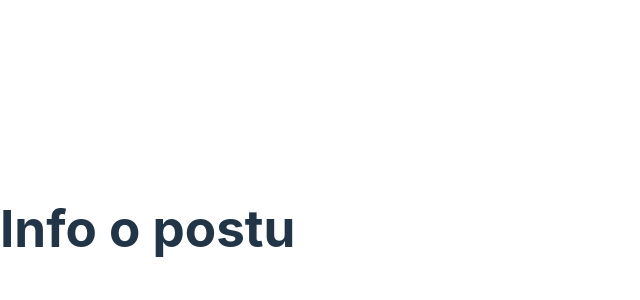
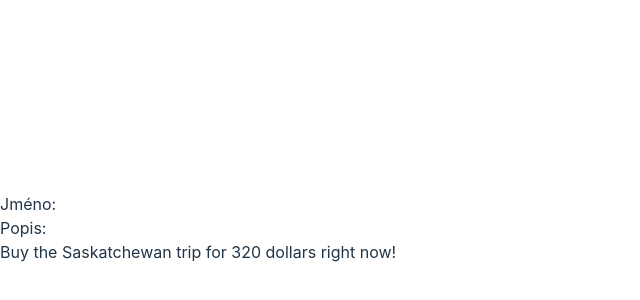
Before and after one commit to LateThen/horsebazar, a React (Vite) app in the folder bazarapp/: page /seepost in a window 1280 px wide. Shown: the part 172-472 px from the top of the page, without its empty margins (0-640 px from the left). Built offline with nearby package versions, Linux system fonts and the light colour scheme.

Commit message:
See post halfly done

```diff
--- a/bazarapp/src/pages/SeePost/SeePost.jsx
+++ b/bazarapp/src/pages/SeePost/SeePost.jsx
@@ -1,7 +1,21 @@
+import "SeePost.css"
 export default function SeePost(){
     return(
         <>
-        <h1>Info o postu</h1>
+        <div className="seepost-namecontainer">
+            Jméno:
+        </div>
+        <div className="seepost-descriptioncontainer">
+            Popis:
+        </div>
+        <div className="seepost-postname">
+
+        </div>
+        <div className="seepost-horsepic">
+        </div>
+        <div className="seepost-saskadd2">Buy the Saskatchewan trip for 320 dollars right now!</div>
+
         </>
     )
 }
+/*nastylovat atd*/
```
Also changed, not shown: bazarapp/src/pages/SeePost/SeePost.css (added).
